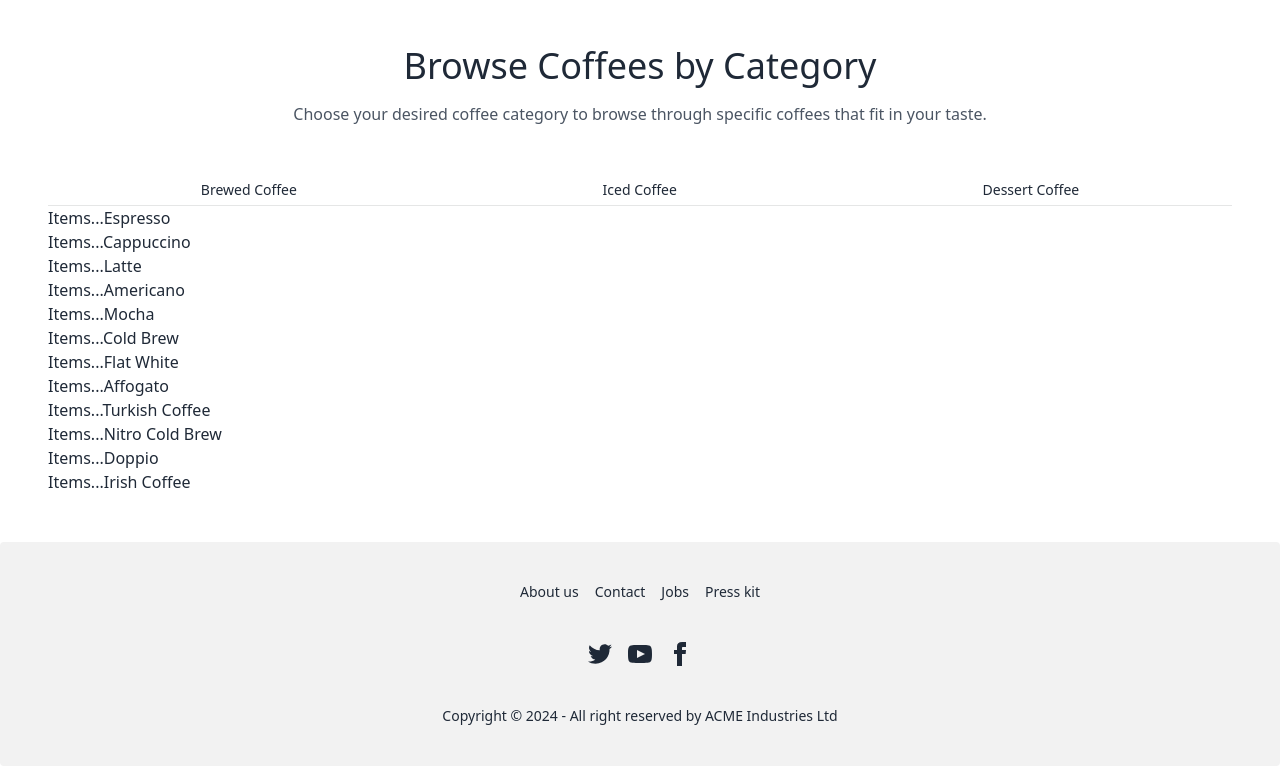
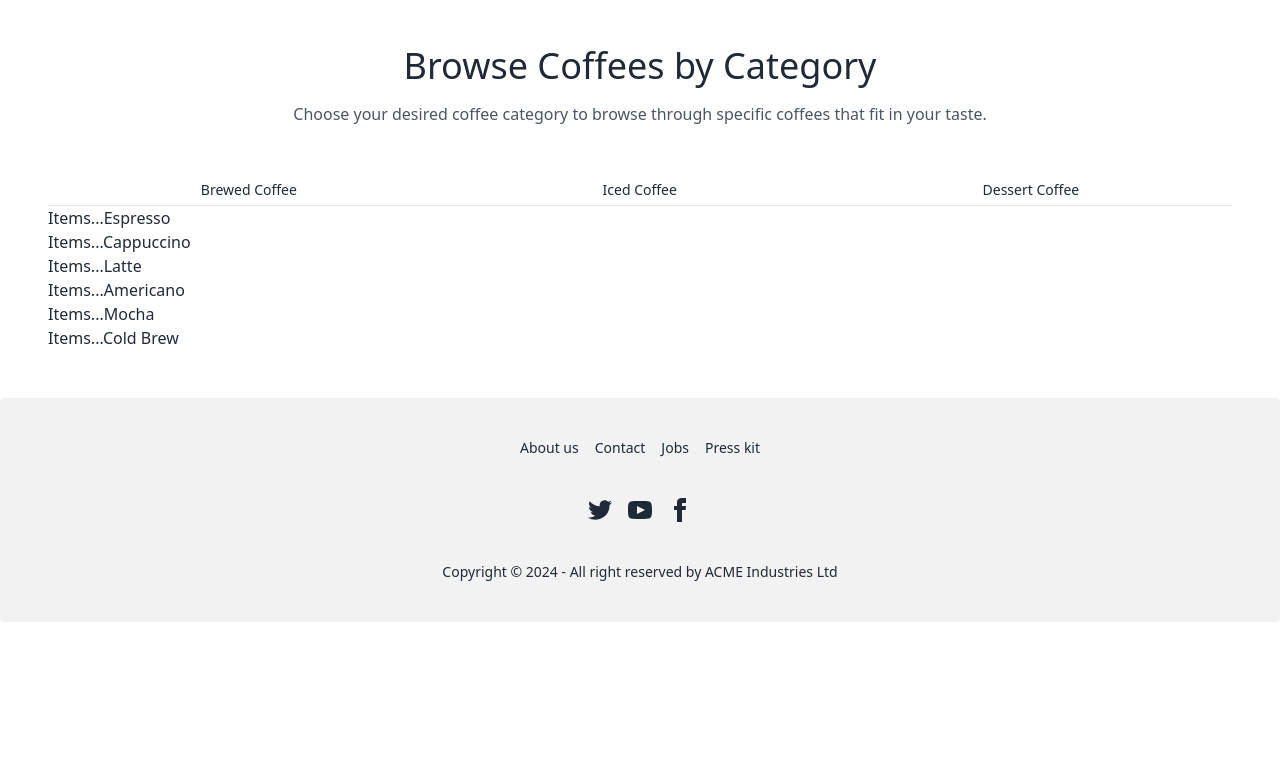
Before and after one commit to Imamasharmeen/coffee-book, a React (Vite) app: page / in a window 1280 px wide. Shown: the part 714-1480 px from the top of the page. After the commit the page ends 1336 px from the top, so only its background shows below. Built offline with nearby package versions, Linux system fonts and the light colour scheme.

Commit message:
Show 6 data by default

```diff
--- a/src/component/CoffeeCard.jsx
+++ b/src/component/CoffeeCard.jsx
@@ -17,7 +17,7 @@ export default function CoffeeCard() {
               setCoffees(filteredByCategory)
         }
         else{
-            setCoffees(data)
+            setCoffees(data.slice(0, 6))
         }
 
     }, [category, data])
```
